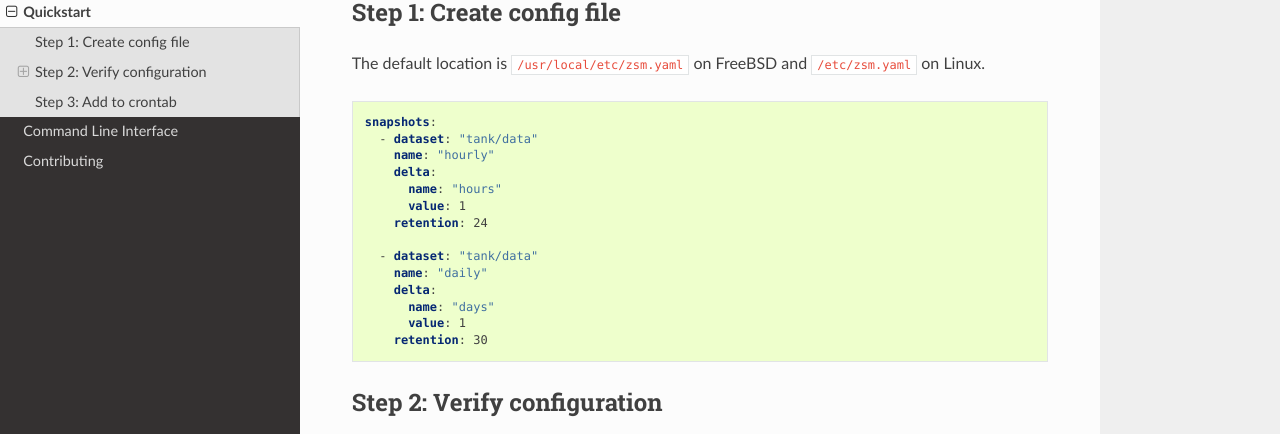
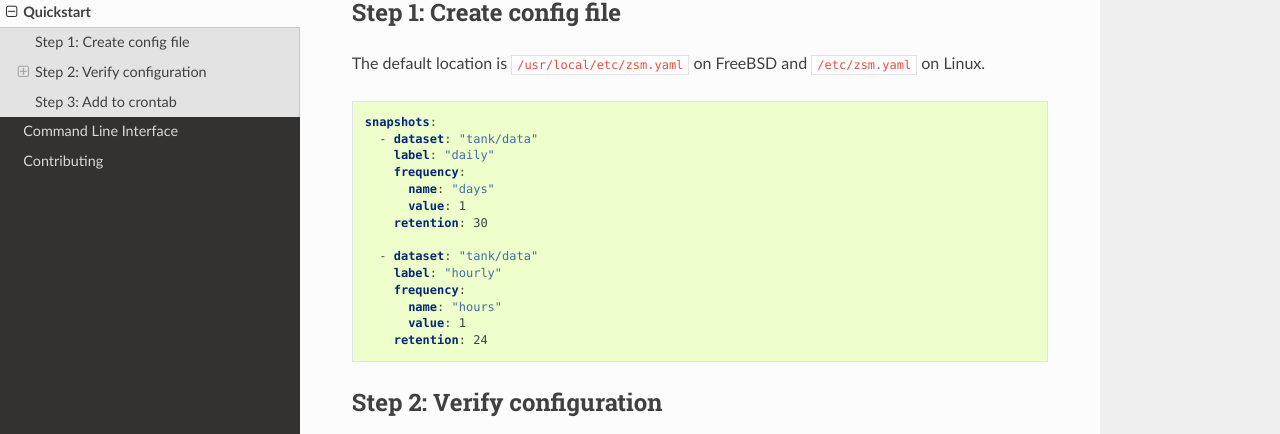
Before and after one commit to thnee/zsm, a Sphinx documentation site: the page built from docs/quickstart.rst, in a window 1280 px wide and 1321 px high. Shown: the part 164-598 px from the top of the window. Built offline with Sphinx 7.4.7 and the Read the Docs theme 2.0.0, drawn with Linux system fonts in a browser that asks for light colours; some of the changed lines change nothing that is shown.

Commit message:
update to new snapshot field names in config example in docs

```diff
--- a/docs/quickstart.rst
+++ b/docs/quickstart.rst
@@ -13,18 +13,18 @@ The default location is
 
     snapshots:
       - dataset: "tank/data"
-        name: "hourly"
-        delta:
+        label: "daily"
+        frequency:
+          name: "days"
+          value: 1
+        retention: 30
+
+      - dataset: "tank/data"
+        label: "hourly"
+        frequency:
           name: "hours"
           value: 1
         retention: 24
-
-      - dataset: "tank/data"
-        name: "daily"
-        delta:
-          name: "days"
-          value: 1
-        retention: 30
 
 Step 2: Verify configuration
 ----------------------------
```
